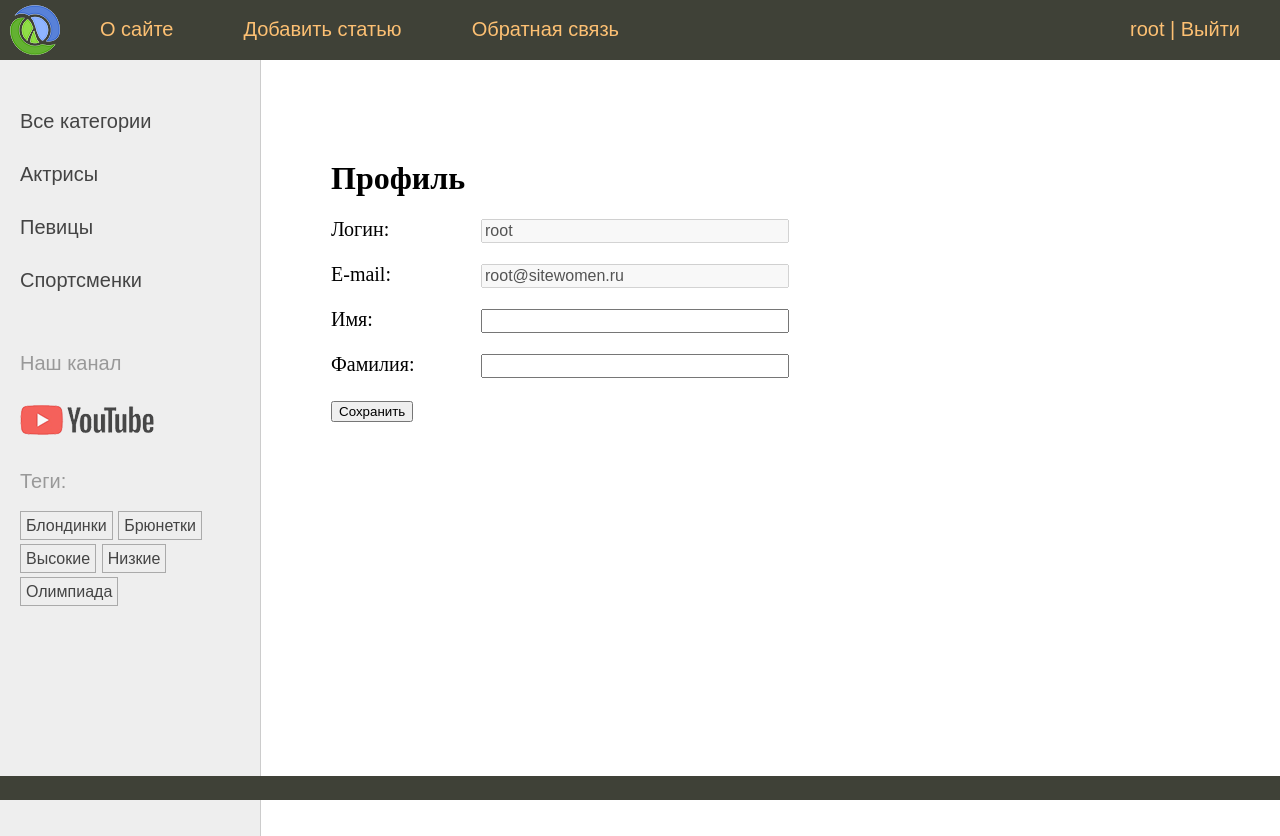
After one commit to Serega4x4/learning_django, a Django app: page /users/profile/ in a window 1280 px wide. The commit adds this page. Run offline with Django 4.2, Linux system fonts and the light colour scheme; a user stored in the database is signed in; data comes from the database, SQL or seed files in the repository; both versions use the stored data as it was after the commit; parts of the project's set-up code (start-up, migrations or seed data) failed here and were passed over.

```diff
--- a/sitewomen/settings.py
+++ b/sitewomen/settings.py
@@ -105,7 +105,6 @@ USE_I18N = True
 
 USE_TZ = True
 
-
 # Static files (CSS, JavaScript, Images)
 
 STATIC_URL = 'static/'
@@ -123,3 +122,8 @@ DEFAULT_AUTO_FIELD = 'django.db.models.BigAutoField'
 LOGIN_REDIRECT_URL = 'home'
 LOGOUT_REDIRECT_URL = 'home'
 LOGIN_URL = 'users:login'
+
+AUTHENTICATION_BACKENDS = [
+    'django.contrib.auth.backends.ModelBackend',
+    'users.authentication.EmailAuthBackend',
+]
--- a/templates/base.html
+++ b/templates/base.html
@@ -20,7 +20,7 @@
 	<li><a href="{% url m.url_name %}">{{m.title}}</a></li>
 {% endfor %}
 {% if user.is_authenticated %}
-	<li class="last"> {{ user.username }} | <a href="{% url 'users:logout' %}">Выйти</a> </li>
+	<li class="last"><a href="{% url 'users:profile' %}">{{ user.username }}</a> | <a href="{% url 'users:logout' %}">Выйти</a> </li>
 {% else %}
 	<li class="last"><a href="{% url 'users:login' %}">Войти</a> | <a href="{% url 'users:register' %}">Регистрация</a> </li>
 {% endif %}
--- a/users/forms.py
+++ b/users/forms.py
@@ -38,3 +38,20 @@ class RegisterUserForm(UserCreationForm):
         if get_user_model().objects.filter(email=email).exists():
             raise forms.ValidationError("Такой E-mail уже существует")
         return email
+
+
+class ProfileUserForm(forms.ModelForm):
+    username = forms.CharField(disabled=True, label='Логин', widget=forms.TextInput(attrs={'class': 'form-input'}))
+    email = forms.CharField(disabled=True, label='E-mail', widget=forms.TextInput(attrs={'class': 'form-input'}))
+
+    class Meta:
+        model = get_user_model()
+        fields = ['username', 'email', 'first_name', 'last_name']
+        labels = {
+            'first_name': 'Имя',
+            'last_name': 'Фамилия',
+        }
+        widgets = {
+            'first_name': forms.TextInput(attrs={'class': 'form-input'}),
+            'last_name': forms.TextInput(attrs={'class': 'form-input'}),
+        }
--- /dev/null
+++ b/users/templates/users/profile.html
@@ -0,0 +1,17 @@
+{% extends 'base.html' %}
+
+{% block content %}
+<h1>Профиль</h1>
+
+<form method="post">
+    {% csrf_token %}
+    <div class="form-error">{{ form.non_field_errors }}</div>
+    {% for f in form %}
+    <p ><label class="form-label" for="{{ f.id_for_label }}">{{f.label}}: </label>{{ f }}</p>
+    <div class="form-error">{{ f.errors }}</div>
+    {% endfor %}
+
+    <p ><button type="submit">Сохранить</button></p>
+</form>
+
+{% endblock %}
--- a/users/urls.py
+++ b/users/urls.py
@@ -9,4 +9,5 @@ urlpatterns = [
     path('login/', views.LoginUser.as_view(), name='login'),
     path('logout/', LogoutView.as_view(), name='logout'),
     path('register/', views.RegisterUser.as_view(), name='register'),
+    path('profile/', views.ProfileUser.as_view(), name='profile'),
 ]
--- a/users/views.py
+++ b/users/views.py
@@ -1,12 +1,13 @@
-from django.contrib.auth import authenticate, login, logout
+from django.contrib.auth import authenticate, login, logout, get_user_model
 from django.contrib.auth.forms import AuthenticationForm
+from django.contrib.auth.mixins import LoginRequiredMixin
 from django.contrib.auth.views import LoginView
 from django.http import HttpResponse, HttpResponseRedirect
 from django.shortcuts import render
 from django.urls import reverse, reverse_lazy
-from django.views.generic import CreateView
+from django.views.generic import CreateView, UpdateView
 
-from users.forms import LoginUserForm, RegisterUserForm
+from users.forms import LoginUserForm, RegisterUserForm, ProfileUserForm
 
 
 class LoginUser(LoginView):
@@ -25,14 +26,14 @@ class RegisterUser(CreateView):
     success_url = reverse_lazy('users:login')
 
 
-# def register(request):
-#     if request.method == 'POST':
-#         form = RegisterUserForm(request.POST)
-#         if form.is_valid():
-#             user = form.save(commit=False)
-#             user.set_password(form.cleaned_data['password'])
-#             user.save()
-#             return render(request, 'users/register_done.html')
-#     else:
-#             form = RegisterUserForm()
-#     return render(request, 'users/register.html', {'form': form})
+class ProfileUser(LoginRequiredMixin, UpdateView):
+    # model = get_user_model()
+    form_class = ProfileUserForm
+    template_name = 'users/profile.html'
+    extra_context = {'title': "Профиль пользователя"}
+
+    def get_success_url(self):
+        return reverse_lazy('users:profile')
+
+    def get_object(self, queryset=None):
+        return self.request.user
```
Also changed, not shown: users/authentication.py (added, +21 -0 lines), db.sqlite3.
